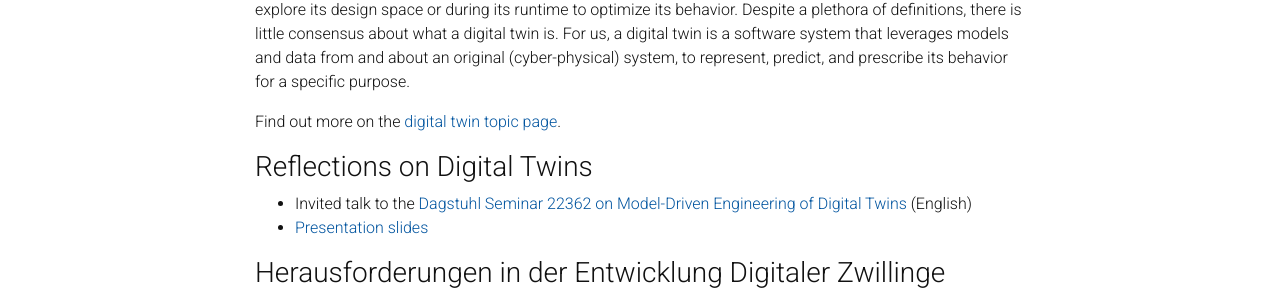
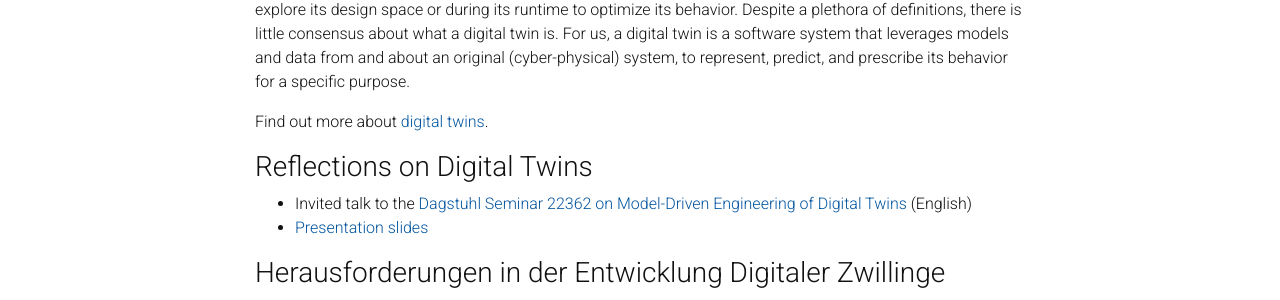
Before and after one commit to awortmann/awortmann.github.io, a Jekyll site: the page built from _pages/presentations.md, in a window 1280 px wide and 1195 px high. Shown: the part 336-636 px from the top of the window. Built offline with Jekyll 4.4.1, drawn with Linux system fonts in a browser that asks for light colours; nearby versions of some CDN libraries; a style sheet for code colours, icons or effects is not loaded.

Commit message:
Minor update

```diff
--- a/_pages/presentations.md
+++ b/_pages/presentations.md
@@ -10,7 +10,7 @@ nav: false
 
 Research and industry leverage digital twins to monitor and control (cyber-physical) systems in various domains, including automotive, avionics, biology, construction, manufacturing, medicine, and many more. They promise a tremendous potential to reduce cost and time and improve our understanding of the represented systems. The various digital twins serve different purposes, including analysis, control, and behavior prediction, and they are used at different times relative to the represented system, e.g., before it exists to explore its design space or during its runtime to optimize its behavior. Despite a plethora of definitions, there is little consensus about what a digital twin is. For us, a digital twin is a software system that leverages models and data from and about an original (cyber-physical) system, to represent, predict, and prescribe its behavior for a specific purpose.
 
-Find out more on the [digital twin topic page](wortmann.ac/dts).
+Find out more about [digital twins](wortmann.ac/dts).
 
 ### Reflections on Digital Twins
 
```
